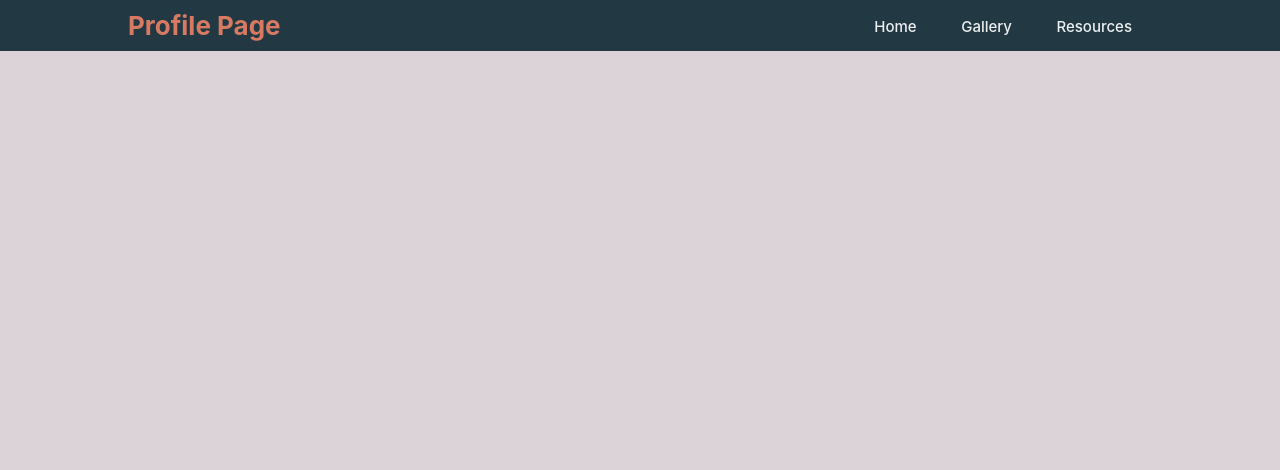
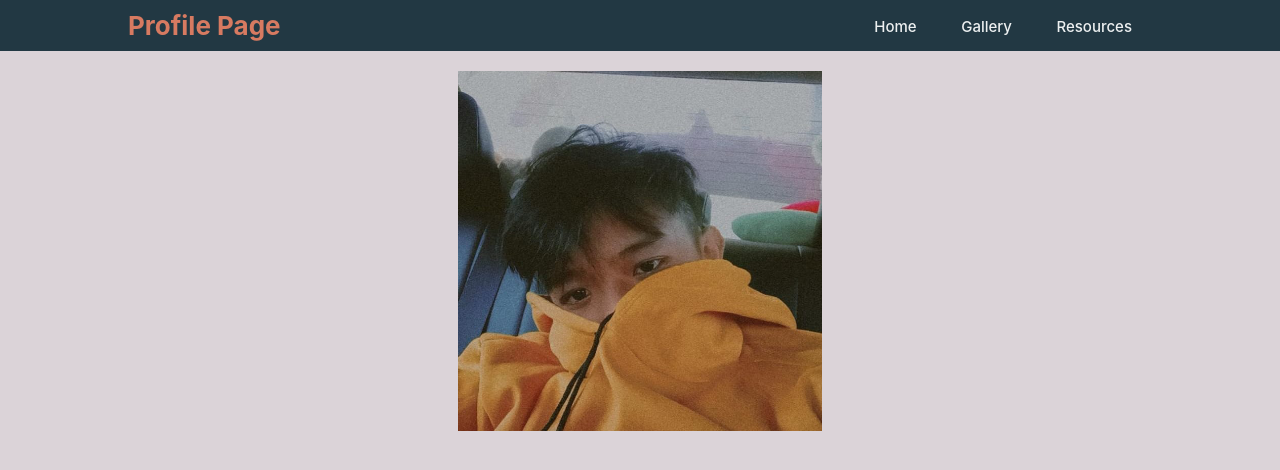
Before and after one commit to mnturingan/lab2, a PHP site: page / in a window 1280 px wide. Shown: the top 470 px of the page. Run offline with PHP 8.4, Linux system fonts and the light colour scheme.

Commit message:
insert image

```diff
--- a/week5/index.html
+++ b/week5/index.html
@@ -23,6 +23,8 @@
         </nav>
     </header>
 
+    <!--content-->
+    <img class="pfp" src="pfp-me.png" alt="pfp">
 
 </body>
 </html>
--- a/week5/style.css
+++ b/week5/style.css
@@ -39,3 +39,10 @@ header {
     display: inline-block;
     padding: 0px 20px;
 }
+
+.pfp {
+    display: block;
+    padding: 20px;
+    height: 50vh;
+    margin: auto;
+}
```
